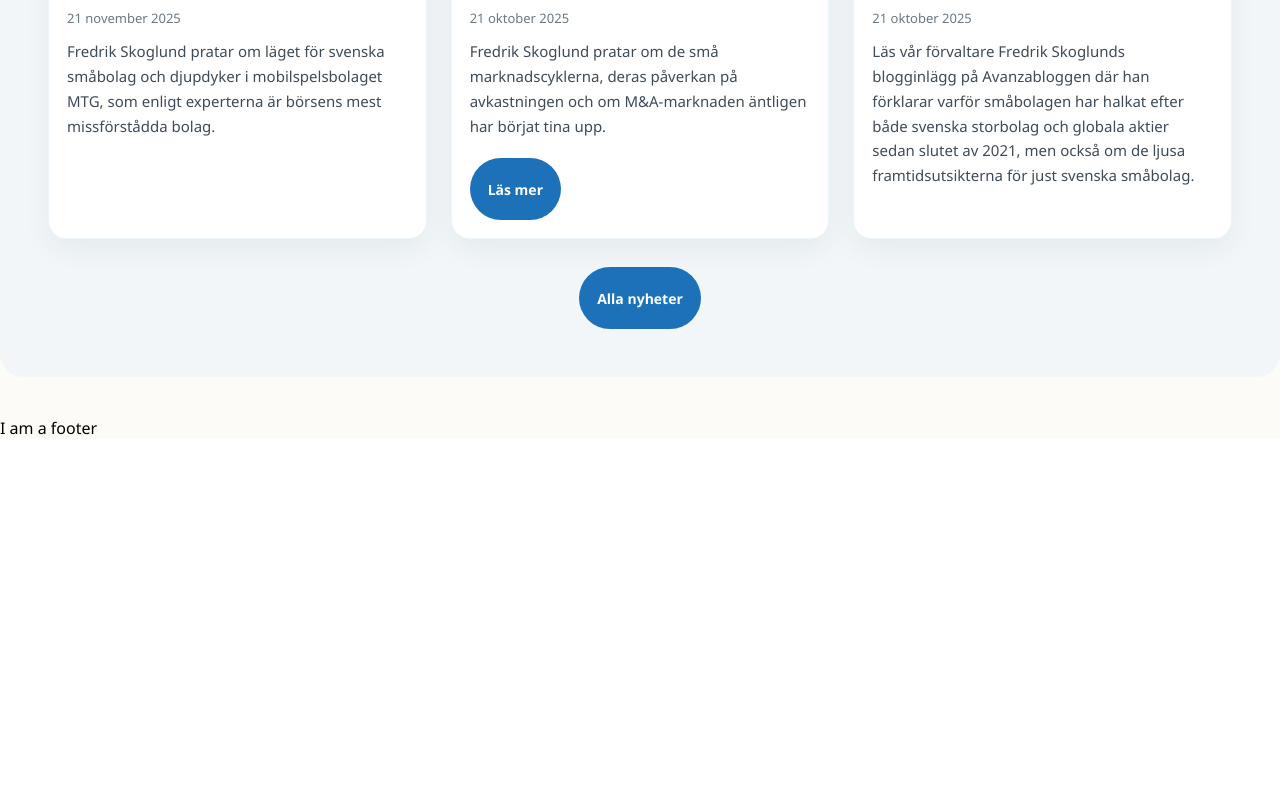
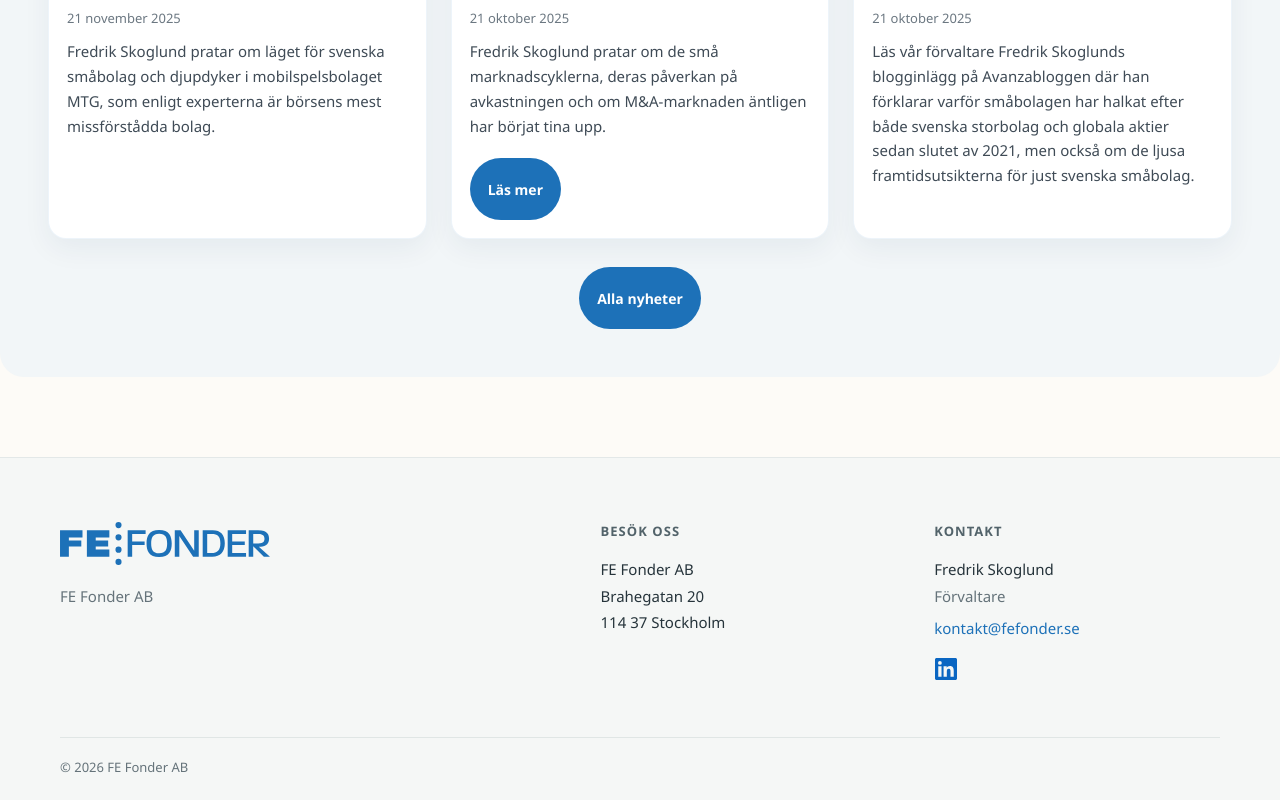
Before and after one commit to luebiff/fef, a React (Vite) app: page / in a window 1280 px wide. Shown: the part 4265-5065 px from the top of the page. Before the commit the page ends 4704 px from the top, so only its background shows below. Built offline with nearby package versions, Linux system fonts and the light colour scheme.

Commit message:
add footer

```diff
--- a/src/components/Footer.tsx
+++ b/src/components/Footer.tsx
@@ -0,0 +1,56 @@
+import { Link } from "react-router-dom";
+import logo from "../assets/FE-Fonder-Logo.svg";
+import "../styles/footer.css";
+
+export default function Footer() {
+  return (
+    <footer className="site-footer">
+      <div className="site-footer-main">
+        <div className="site-footer-brand">
+          <Link className="site-footer-logo-link" to="/" aria-label="FE Fonder – startsida">
+            <img className="site-footer-logo" src={logo} alt="FE Fonder" />
+          </Link>
+          <p>FE Fonder AB</p>
+        </div>
+
+        <div className="site-footer-information">
+          <section className="site-footer-section" aria-labelledby="footer-address">
+            <h2 id="footer-address">Besök oss</h2>
+            <address>
+              FE Fonder AB
+              <br />
+              Brahegatan 20
+              <br />
+              114 37 Stockholm
+            </address>
+          </section>
+
+          <section className="site-footer-section" aria-labelledby="footer-contact">
+            <h2 id="footer-contact">Kontakt</h2>
+            <p>
+              Fredrik Skoglund
+              <br />
+              <span>Förvaltare</span>
+            </p>
+            <a href="mailto:kontakt@fefonder.se">kontakt@fefonder.se</a>
+            <a
+              className="site-footer-linkedin"
+              href="https://www.linkedin.com/company/fe-fonder/home/"
+              target="_blank"
+              rel="noopener noreferrer"
+              aria-label="FE Fonder på LinkedIn (öppnas i en ny flik)"
+            >
+              <svg aria-hidden="true" viewBox="0 0 24 24" focusable="false">
+                <path d="M20.447 20.452h-3.554v-5.569c0-1.328-.027-3.037-1.852-3.037-1.853 0-2.136 1.445-2.136 2.939v5.667H9.35V9h3.414v1.561h.049c.476-.9 1.637-1.85 3.37-1.85 3.601 0 4.267 2.37 4.267 5.455v6.286zM5.337 7.433a2.062 2.062 0 1 1 0-4.124 2.062 2.062 0 0 1 0 4.124zm1.782 13.019H3.555V9h3.564v11.452zM22.225 0H1.771C.792 0 0 .774 0 1.729v20.542C0 23.227.792 24 1.771 24h20.451C23.2 24 24 23.227 24 22.271V1.729C24 .774 23.2 0 22.222 0h.003z" />
+              </svg>
+            </a>
+          </section>
+        </div>
+      </div>
+
+      <div className="site-footer-bottom">
+        <p>© {new Date().getFullYear()} FE Fonder AB</p>
+      </div>
+    </footer>
+  );
+}
--- a/src/layouts/MainLayout.tsx
+++ b/src/layouts/MainLayout.tsx
@@ -1,5 +1,6 @@
 import { Outlet } from "react-router-dom";
 import Header from "../components/Header";
+import Footer from "../components/Footer";
 
 export default function MainLayout() {
   return (
@@ -8,7 +9,7 @@ export default function MainLayout() {
       <main className="main-content">
         <Outlet />
       </main>
-      <footer>I am a footer</footer>
+      <Footer />
     </>
   );
 }
--- /dev/null
+++ b/src/styles/footer.css
@@ -0,0 +1,147 @@
+.site-footer {
+  margin-top: 80px;
+  padding: 64px 32px 0;
+  border-top: 1px solid #e3e8e8;
+  background: #f5f7f6;
+  color: #26343b;
+}
+
+.site-footer-main,
+.site-footer-bottom {
+  width: min(100%, 1160px);
+  margin: 0 auto;
+}
+
+.site-footer-main {
+  display: grid;
+  grid-template-columns: minmax(220px, 1fr) minmax(0, 1.3fr);
+  gap: 64px;
+  padding-bottom: 56px;
+}
+
+.site-footer-brand {
+  display: flex;
+  flex-direction: column;
+  align-items: flex-start;
+  gap: 18px;
+}
+
+.site-footer-logo-link {
+  display: inline-flex;
+  align-items: center;
+}
+
+.site-footer-logo {
+  display: block;
+  width: min(100%, 210px);
+  height: auto;
+}
+
+.site-footer-brand p,
+.site-footer-section p,
+.site-footer-section address {
+  margin: 0;
+  font-size: 15px;
+  line-height: 1.75;
+}
+
+.site-footer-brand p {
+  color: #65737a;
+}
+
+.site-footer-information {
+  display: grid;
+  grid-template-columns: repeat(2, minmax(0, 1fr));
+  gap: 48px;
+}
+
+.site-footer-section h2 {
+  margin: 0 0 16px;
+  color: #52636a;
+  font-size: 13px;
+  font-weight: 700;
+  letter-spacing: 0.08em;
+  text-transform: uppercase;
+}
+
+.site-footer-section address {
+  font-style: normal;
+}
+
+.site-footer-section p {
+  margin-bottom: 8px;
+}
+
+.site-footer-section p span {
+  color: #65737a;
+}
+
+.site-footer-section a {
+  color: #1d71b8;
+  font-size: 15px;
+  text-decoration: none;
+  text-underline-offset: 4px;
+}
+
+.site-footer-section a:hover,
+.site-footer-section a:focus-visible {
+  text-decoration: underline;
+}
+
+.site-footer-section .site-footer-linkedin {
+  display: grid;
+  width: 24px;
+  height: 24px;
+  place-items: center;
+  margin-top: 18px;
+  color: #0a66c2;
+  transition: color 150ms ease;
+}
+
+.site-footer-section .site-footer-linkedin:hover,
+.site-footer-section .site-footer-linkedin:focus-visible {
+  color: #004182;
+  text-decoration: none;
+}
+
+.site-footer-linkedin svg {
+  display: block;
+  width: 22px;
+  height: 22px;
+  fill: currentColor;
+}
+
+.site-footer-bottom {
+  padding: 20px 0 24px;
+  border-top: 1px solid #e0e6e5;
+}
+
+.site-footer-bottom p {
+  margin: 0;
+  color: #65737a;
+  font-size: 13px;
+}
+
+@media (max-width: 700px) {
+  .site-footer {
+    margin-top: 56px;
+    padding: 44px 24px 0;
+  }
+
+  .site-footer-main {
+    grid-template-columns: minmax(0, 1fr);
+    gap: 36px;
+    padding-bottom: 40px;
+  }
+
+  .site-footer-information {
+    gap: 28px;
+  }
+}
+
+@media (max-width: 440px) {
+  .site-footer-information {
+    grid-template-columns: minmax(0, 1fr);
+    gap: 28px;
+  }
+}
```
